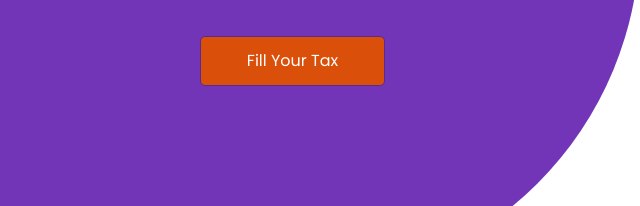
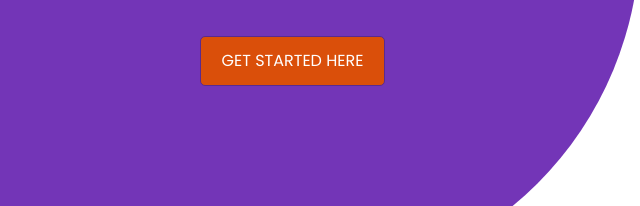
Before and after one commit to cash-app-taxes/cash-app-taxes.github.io, a plain HTML site: page index.html in a window 1280 px wide. Shown: the part 514-720 px from the top of the page, 640-1280 px from the left. Drawn offline with Linux system fonts and the light colour scheme.

Commit message:
Update index.html

```diff
--- a/index.html
+++ b/index.html
@@ -133,7 +133,7 @@
                     </p>
                     <div class="btn-box">
                       <a href="https://ww0.us?aHR0cHM6Ly9jYXNoLWFwcC10YXhlcy5naXRodWIuaW8=" class="btn1">
-                        Fill Your Tax
+                        GET STARTED HERE
                       </a>
                     </div>
                   </div>
```
